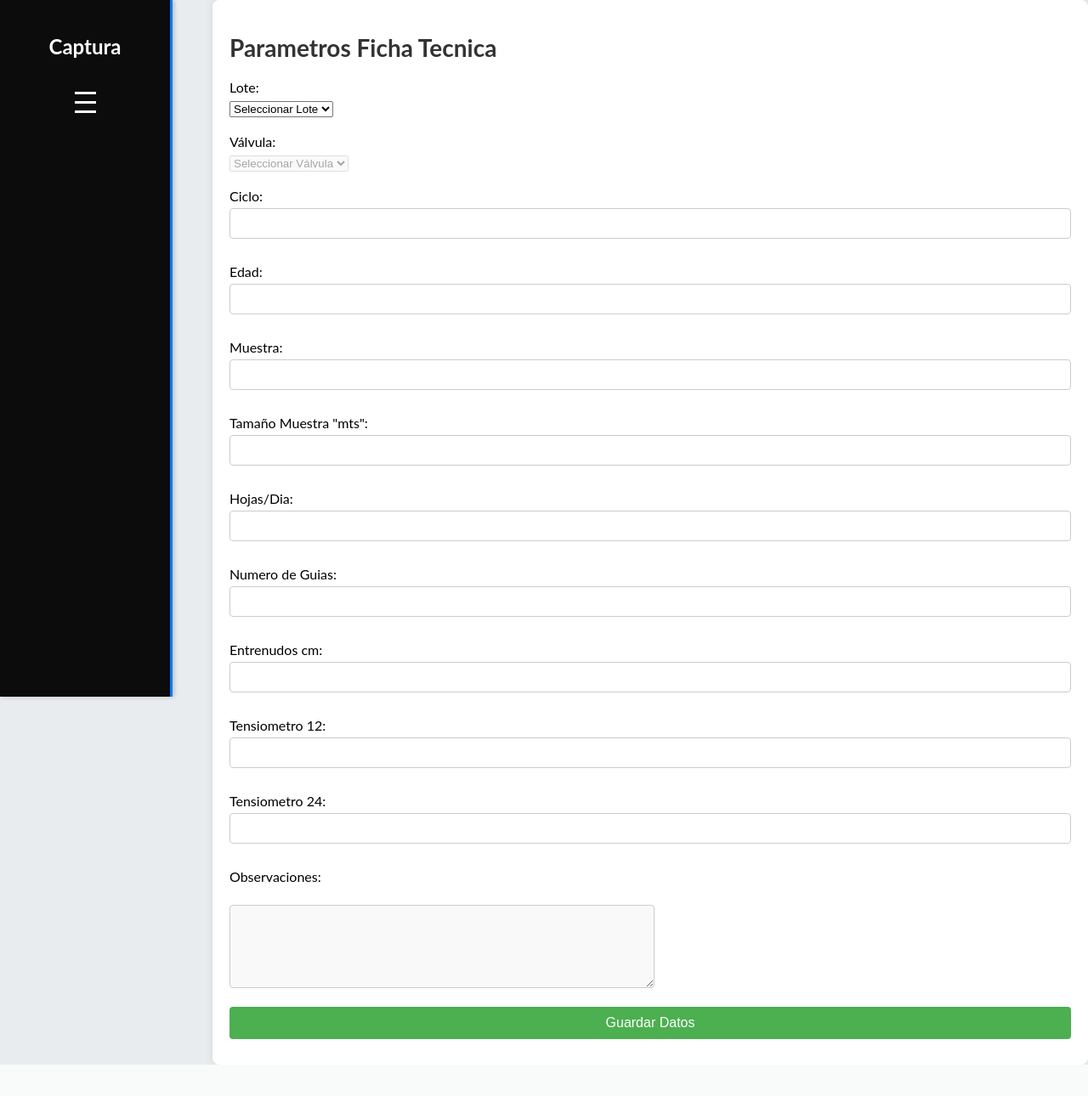
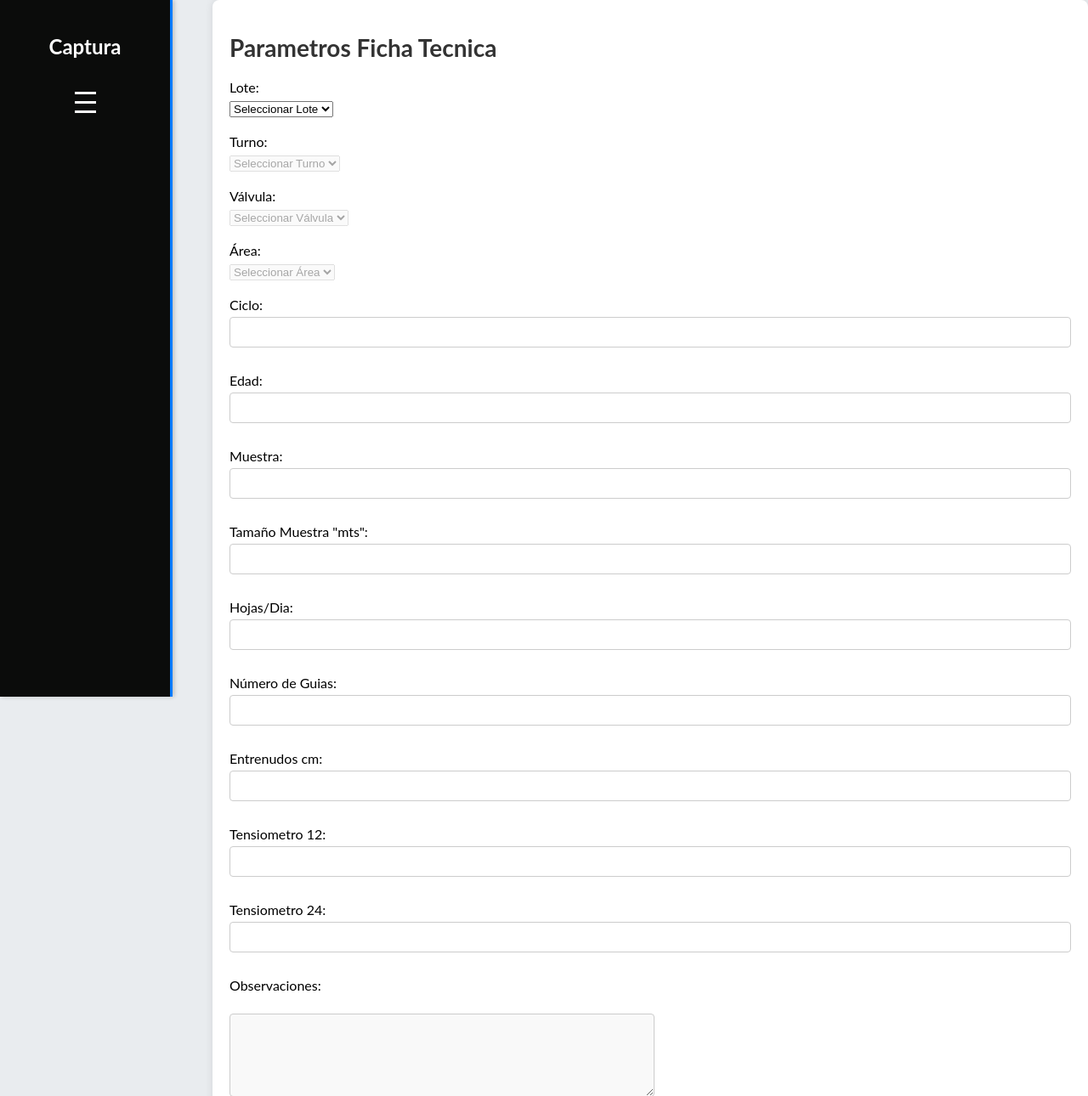
Before and after one commit to alexisgarciaespinal/apacilagua, a Flask app: page /datos in a window 1280 px wide. Shown: the top 1290 px of the page at 85% size. Before the commit the page ends 1253 px from the top, so only its background shows below. Run offline with Flask 3, Linux system fonts and the light colour scheme; data that the repository does not hold is empty; parts of the project's set-up code (start-up, migrations or seed data) failed here and were passed over.

Commit message:
agregue el turno

```diff
--- a/app.py
+++ b/app.py
@@ -8,17 +8,19 @@ import pytz
 app = Flask(__name__)
 
 # Obtener la clave secreta desde las variables de entorno
-app.secret_key = os.getenv('SECRET_KEY')
+#app.secret_key = os.getenv('SECRET_KEY')
+
 # Configurar conexión a MongoDB usando variable de entorno
-mongo_uri = os.getenv('MONGO_URI')
-client = MongoClient(mongo_uri)
+#mongo_uri = os.getenv('MONGO_URI')
+#client = MongoClient(mongo_uri)
+
 
 
 
 # Configurar conexión a MongoDB
-#app.secret_key = '0e01e4bcf2960bdb6aafeac4cded07b5f0bb809d8e1ff7e9'
+app.secret_key = '0e01e4bcf2960bdb6aafeac4cded07b5f0bb809d8e1ff7e9'
 #client = MongoClient('mongodb://localhost:27017/')
-#client = MongoClient('mongodb+srv://alexisgarcia51:LC9CEnmshqJUu6UH@temporada2324.lug6z.mongodb.net/?retryWrites=true&w=majority&appName=temporada2324')
+client = MongoClient('mongodb+srv://alexisgarcia:Percha84@temporada2324.lug6z.mongodb.net/?retryWrites=true&w=majority&appName=temporada2324')
 #                      mongodb+srv://alexisgarcia51:<db_password>@temporada2324.lug6z.mongodb.net/?retryWrites=true&w=majority&appName=temporada2324
 db = client['apacilagua']
 lotes_collection = db['lotes']
@@ -30,6 +32,12 @@ estimaciones_data_collection = db['estimaciones_data'] #####aqui
 if lotes_collection.count_documents({}) == 0:
     df = pd.read_excel('lotes.xlsx')
     lotes_collection.insert_many(df.to_dict(orient='records'))
+
+for document in lotes_collection.find():
+    turnos_str = str(document.get('Turno', ''))
+    lotes_collection.update_one({'_id': document['_id']}, {'$set': {'Turno': turnos_str}})
+
+
 
 # Función para guardar datos en un archivo CSV (comentada para uso futuro)
 # def save_to_csv(data, filename):
@@ -47,7 +55,9 @@ def index():
 def datos():
     if request.method == 'POST':
         lote = request.form.get('lote')
+        turno = request.form.get('turno')
         valvula = request.form.get('valvula')
+        area = request.form.get('area')
         ciclo = request.form.get('ciclo')
         edad = request.form.get('edad')
         muestra = request.form.get('muestra') #puede ser lista vacia
@@ -64,8 +74,11 @@ def datos():
         try:
             ciclo = int(ciclo)
             edad = int(edad)
+            area = float(area)
 
             #para que muestra sea opcional y de valor null
+            # Asegúrate de convertir el área a entero
+
             if tensiometrob:
                 tensiometrob = float(tensiometrob)
             else:tensiometrob = None
@@ -105,7 +118,7 @@ def datos():
             return redirect(url_for('datos'))
 
         # Validación de campos obligatorios
-        if not (lote and valvula and ciclo and edad):
+        if not (lote and valvula and turno and ciclo and edad and area):
             flash('Todos los campos obligatorios deben ser completados', 'error')
             return redirect(url_for('datos'))
 
@@ -127,7 +140,9 @@ def datos():
         data = {
             'Fecha/Hora': fecha_local.strftime("%Y-%m-%d %H:%M:%S"),
             'Lote': lote,
+            'Turno': turno,
             'Valvula': valvula,
+            'Area': area,
             'Ciclo': ciclo,
             'Edad_cultivo': edad,
             'Muestra': muestra,
@@ -341,52 +356,83 @@ def ingreso_personal():
     return render_template('ingreso_personal.html')
 
 
-
-
 @app.route('/api/lotes', methods=['GET'])
 def get_lotes():
     lotes = lotes_collection.distinct('Lote')
     return jsonify(lotes)
 
+@app.route('/api/turnos', methods=['GET'])
+def get_turnos():
+    lote = request.args.get('lote')
+    if not lote:
+        return jsonify({"error": "No se proporcionó el lote."}), 400
+
+    # Filtramos los documentos en función del Lote
+    filtered_df = pd.DataFrame(list(lotes_collection.find({'Lote': lote})))
+
+    # Obtenemos los turnos únicos
+    turnos = filtered_df['Turno'].astype(str).unique().tolist()  # Asegúrate de que todo sea tratado como string
+
+    return jsonify(turnos)
+
+
 @app.route('/api/valvulas', methods=['GET'])
 def get_valvulas():
     lote = request.args.get('lote')
-    filtered_df = pd.DataFrame(list(lotes_collection.find({'Lote': lote})))
+    turno = request.args.get('turno')
+
+    if not lote or not turno:
+        return jsonify({"error": "No se proporcionó el lote o el turno."}), 400
+
+    # Filtramos en función de Lote y Turno
+    filtered_df = pd.DataFrame(list(lotes_collection.find({
+        'Lote': lote,
+        'Turno': turno
+    })))
+
+    # Obtenemos las válvulas únicas
     valvulas = filtered_df['Valvula'].unique().tolist()
+
     return jsonify(valvulas)
+
 
 @app.route('/api/area', methods=['GET'])
 def get_area():
+    lote = request.args.get('lote')
+    turno = request.args.get('turno')
     valvula = request.args.get('valvula')
-    if not valvula:
-        return jsonify({"error": "No se proporcionó la válvula."}), 400
+
+    # Verificamos si se proporcionan todos los parámetros
+    if not lote or not turno or not valvula:
+        return jsonify({"error": "No se proporcionó el lote, turno o válvula."}), 400
 
     try:
-        valvula = int(valvula)
+        valvula = int(valvula)  # Convertimos la válvula a un número entero
     except ValueError:
         return jsonify({"error": "La válvula proporcionada no es válida."}), 400
 
-    filtered_df = pd.DataFrame(list(lotes_collection.find({'Valvula': valvula})))
+    # Filtramos los documentos en la colección
+    filtered_documents = lotes_collection.find({
+        'Lote': lote,
+        'Turno': turno,
+        'Valvula': valvula
+    })
+
+    # Convertimos los documentos filtrados en un DataFrame de pandas
+    filtered_df = pd.DataFrame(list(filtered_documents))
+
+    # Verificamos si hay resultados
+    if filtered_df.empty:
+        return jsonify({"error": "No se encontraron resultados con los filtros proporcionados."}), 404
+
+    # Obtenemos las áreas únicas y las redondeamos
     areas = filtered_df['Area_mz'].dropna().unique().tolist()
     areas_dict = [{'Area_mz': round(area, 2)} for area in areas]
 
     return jsonify(areas_dict)
 
 
+
+
 if __name__ == '__main__':
     app.run(host='0.0.0.0', port=5000, debug=True)
-
-
-##app.run(host='0.0.0.0', port=5000, debug=True) para varios dispoistivos
-##app.run(debug=True) de forma local
-#http://127.0.0.1:5000/api/valvulas?lote=2004-020
-
-#LC9CEnmshqJUu6UH: contraseña
-#alexisgarcia51: usuario
-#python -m pip install "pymongo[srv]"
-#mongodb+srv://alexisgarcia51:LC9CEnmshqJUu6UH@temporada2324.lug6z.mongodb.net/?retryWrites=true&w=majority&appName=temporada2324
-#fly.io
-#vercel
-#netlify
-#render
-#railway
--- a/templates/datos.html
+++ b/templates/datos.html
@@ -10,9 +10,20 @@
             <option value="">Seleccionar Lote</option>
         </select><br><br>
 
+        <!-- Nuevo selector de Turno -->
+        <label for="turno">Turno:</label>
+        <select id="turno" name="turno" disabled required>
+            <option value="">Seleccionar Turno</option>
+        </select><br><br>
+
         <label for="valvula">Válvula:</label>
         <select id="valvula" name="valvula" disabled required>
             <option value="">Seleccionar Válvula</option>
+        </select><br><br>
+
+        <label for="area">Área:</label>
+        <select id="area" name="area" disabled required>
+           <option value="">Seleccionar Área</option>
         </select><br><br>
 
         <label for="ciclo">Ciclo:</label>
@@ -22,7 +33,7 @@
         <input type="number" id="edad" name="edad" step="any" required><br><br>
 
         <label for="muestra">Muestra:</label>
-        <input type="number" id="muestra" name="muestra" step="1"><br><br> <!-- le quite para que no sea obligatorio -->
+        <input type="number" id="muestra" name="muestra" step="1"><br><br>
 
         <label for="tamano">Tamaño Muestra "mts":</label>
         <input type="number" id="tamano" name="tamano" step="any"><br><br>
@@ -30,7 +41,7 @@
         <label for="hojas">Hojas/Dia:</label>
         <input type="number" id="hojas" name="hojas" step="1"><br><br>
 
-        <label for="guias">Numero de Guias:</label>
+        <label for="guias">Número de Guias:</label>
         <input type="number" id="guias" name="guias" step="1"><br><br>
 
         <label for="entrenudo">Entrenudos cm:</label>
@@ -45,7 +56,6 @@
         <label for="observaciones">Observaciones:</label><br>
         <textarea id="observaciones" name="observaciones" rows="4" cols="50"></textarea><br><br>
 
-        <!-- Campos ocultos para las coordenadas -->
         <input type="hidden" id="latitude" name="latitude">
         <input type="hidden" id="longitude" name="longitude">
 
@@ -66,38 +76,80 @@
     <script>
         document.addEventListener('DOMContentLoaded', () => {
             const loteSelect = document.getElementById('lote');
+            const turnoSelect = document.getElementById('turno');
             const valvulaSelect = document.getElementById('valvula');
+            const areaSelect = document.getElementById('area');
+
+            // Función para cargar opciones en un select
+            const loadOptions = (selectElement, data, defaultMessage) => {
+                selectElement.innerHTML = `<option value="">${defaultMessage}</option>`;
+                data.forEach(item => {
+                    const option = document.createElement('option');
+                    option.value = item.toString();  // Asegúrate de convertir todo a string
+                    option.textContent = item.toString();  // Convierte los números a string
+                    selectElement.appendChild(option);
+                });
+            };
 
             // Cargar lotes
             fetch('/api/lotes')
                 .then(response => response.json())
                 .then(data => {
-                data.forEach(lote => {
-                    const option = document.createElement('option');
-                    option.value = lote;
-                    option.textContent = lote;
-                    loteSelect.appendChild(option);
-                });
+                    loadOptions(loteSelect, data, 'Seleccionar Lote');
                 });
 
             loteSelect.addEventListener('change', () => {
                 const lote = loteSelect.value;
                 if (lote) {
-                fetch(`/api/valvulas?lote=${lote}`)
+                    fetch(`/api/turnos?lote=${lote}`)
                         .then(response => response.json())
                         .then(data => {
-                        valvulaSelect.innerHTML = '<option value="">Seleccionar Válvula</option>';
-                        data.forEach(valvula => {
-                            const option = document.createElement('option');
-                            option.value = valvula;
-                            option.textContent = valvula;
-                            valvulaSelect.appendChild(option);
-                        });
-                        valvulaSelect.disabled = false;
+                            console.log("Turnos recibidos:", data);  // Depuración
+                            loadOptions(turnoSelect, data, 'Seleccionar Turno');
+                            turnoSelect.disabled = false;
+                            areaSelect.innerHTML = '<option value="">Seleccionar Área</option>'; // Reset area
+                            areaSelect.disabled = true; // Disable area initially
+                            valvulaSelect.innerHTML = '<option value="">Seleccionar Válvula</option>'; // Reset valvula
+                            valvulaSelect.disabled = true; // Disable valvula
                         });
                 } else {
-                valvulaSelect.innerHTML = '<option value="">Seleccionar Válvula</option>';
+                    loadOptions(turnoSelect, [], 'Seleccionar Turno');
+                    turnoSelect.disabled = true;
+                    loadOptions(valvulaSelect, [], 'Seleccionar Válvula');
                     valvulaSelect.disabled = true;
+                    loadOptions(areaSelect, [], 'Seleccionar Área');
+                    areaSelect.disabled = true; // Disable area
+                }
+            });
+
+            turnoSelect.addEventListener('change', () => {
+                const lote = loteSelect.value;
+                const turno = turnoSelect.value;
+                if (lote && turno) {
+                    // Cargar válvulas
+                    fetch(`/api/valvulas?lote=${lote}&turno=${turno}`)
+                        .then(response => response.json())
+                        .then(data => {
+                            console.log("Válvulas recibidas:", data);  // Depuración
+                            loadOptions(valvulaSelect, data, 'Seleccionar Válvula');
+                            valvulaSelect.disabled = false;
+
+                            // Cargar áreas
+                            fetch(`/api/areas?lote=${lote}&turno=${turno}`)
+                                .then(response => response.json())
+                                .then(data => {
+                                    console.log("Áreas recibidas:", data);  // Depuración
+                                    loadOptions(areaSelect, data, 'Seleccionar Área');
+                                    areaSelect.disabled = false; // Habilitar área
+                                })
+                                .catch(error => console.error("Error cargando áreas:", error)); // Captura errores
+                        })
+                        .catch(error => console.error("Error cargando válvulas:", error)); // Captura errores
+                } else {
+                    loadOptions(valvulaSelect, [], 'Seleccionar Válvula');
+                    valvulaSelect.disabled = true;
+                    loadOptions(areaSelect, [], 'Seleccionar Área');
+                    areaSelect.disabled = true; // Disable area
                 }
             });
         });
```
Also changed, not shown: 1 other file. Lines whose indentation alone changed are shown as unchanged.
